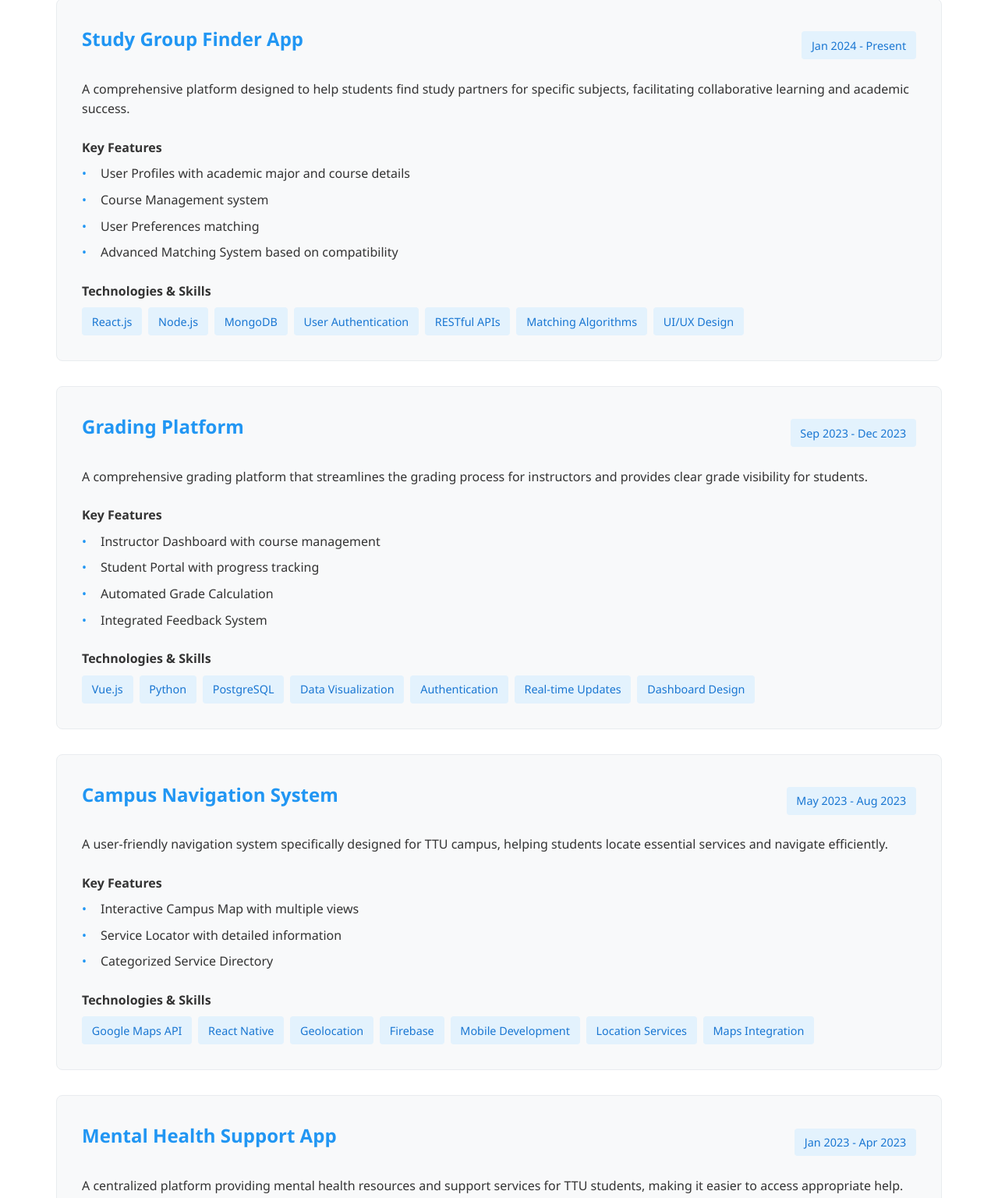
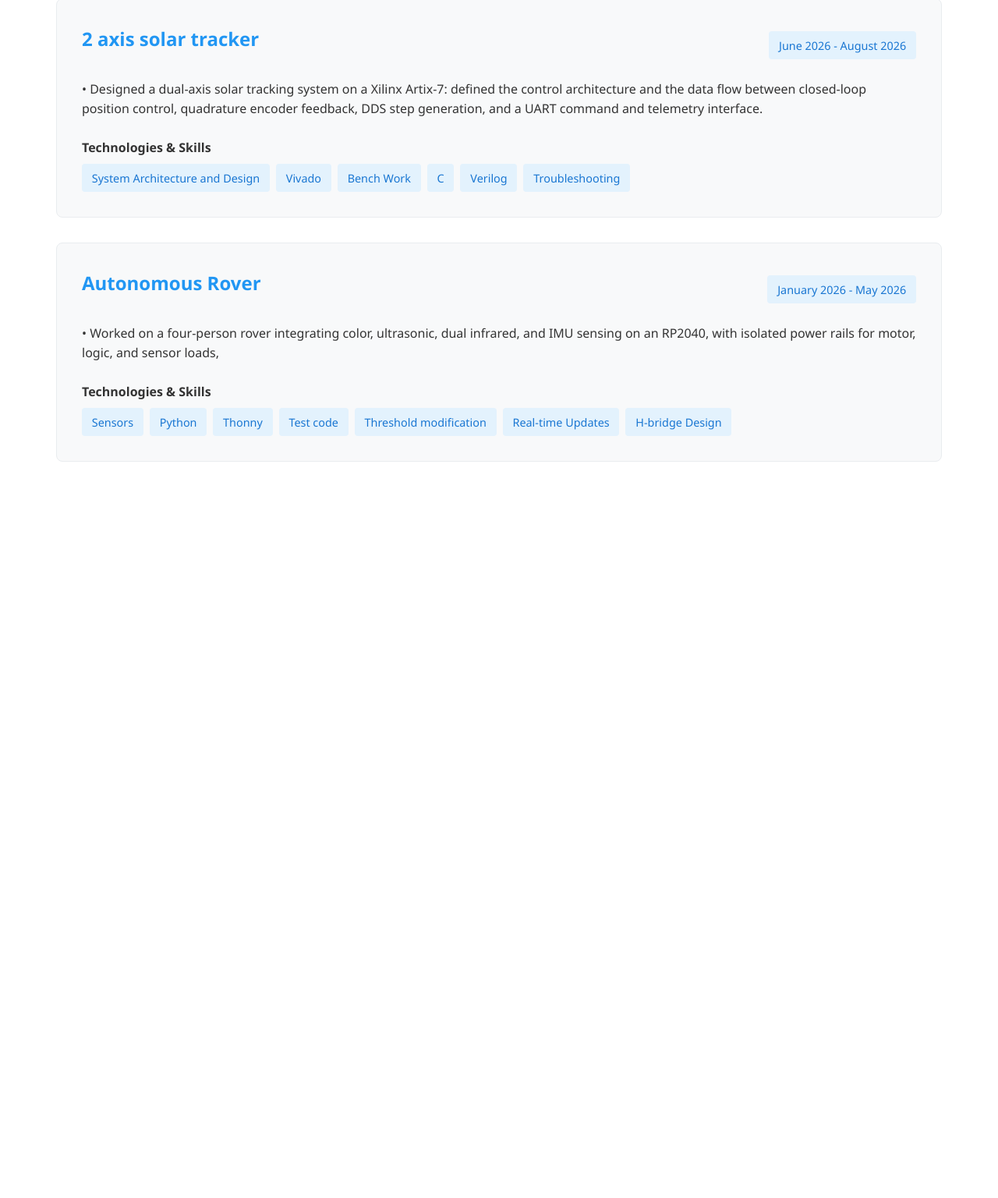
Before and after one commit to Deadxyx6359/Portfolio, a plain HTML site: page projects.html in a window 1280 px wide. Shown: the part 117-1653 px from the top of the page at 78% size. After the commit the page ends 800 px from the top, so only its background shows below. Drawn offline with Linux system fonts and the light colour scheme.

Commit message:
Projects and CV

```diff
--- a/projects.html
+++ b/projects.html
@@ -147,32 +147,22 @@
         <div class="project-card">
             <div class="project-header">
                 <div class="project-title-group">
-                    <h3 class="project-title">Study Group Finder App</h3>
+                    <h3 class="project-title">2 axis solar tracker</h3>
                 </div>
-                <span class="project-timeline">Jan 2024 - Present</span>
+                <span class="project-timeline">June 2026 - August 2026</span>
             </div>
             <div class="project-description">
-                <p>A comprehensive platform designed to help students find study partners for specific subjects, facilitating collaborative learning and academic success.</p>
-            </div>
-            <div class="key-features">
-                <h4>Key Features</h4>
-                <ul>
-                    <li>User Profiles with academic major and course details</li>
-                    <li>Course Management system</li>
-                    <li>User Preferences matching</li>
-                    <li>Advanced Matching System based on compatibility</li>
-                </ul>
+                <p>•	Designed a dual-axis solar tracking system on a Xilinx Artix-7: defined the control architecture and the data flow between closed-loop position control, quadrature encoder feedback, DDS step generation, and a UART command and telemetry interface.</p>
             </div>
             <div class="skills-section">
                 <h4>Technologies & Skills</h4>
                 <div class="skills-grid">
-                    <span class="skill-tag">React.js</span>
-                    <span class="skill-tag">Node.js</span>
-                    <span class="skill-tag">MongoDB</span>
-                    <span class="skill-tag">User Authentication</span>
-                    <span class="skill-tag">RESTful APIs</span>
-                    <span class="skill-tag">Matching Algorithms</span>
-                    <span class="skill-tag">UI/UX Design</span>
+                    <span class="skill-tag">System Architecture and Design</span>
+                    <span class="skill-tag">Vivado</span>
+                    <span class="skill-tag">Bench Work</span>
+                    <span class="skill-tag">C</span>
+                    <span class="skill-tag">Verilog</span>
+                    <span class="skill-tag">Troubleshooting</span>
                 </div>
             </div>
         </div>
@@ -181,131 +171,23 @@
         <div class="project-card">
             <div class="project-header">
                 <div class="project-title-group">
-                    <h3 class="project-title">Grading Platform</h3>
+                    <h3 class="project-title">Autonomous Rover</h3>
                 </div>
-                <span class="project-timeline">Sep 2023 - Dec 2023</span>
+                <span class="project-timeline">January 2026 - May 2026</span>
             </div>
             <div class="project-description">
-                <p>A comprehensive grading platform that streamlines the grading process for instructors and provides clear grade visibility for students.</p>
-            </div>
-            <div class="key-features">
-                <h4>Key Features</h4>
-                <ul>
-                    <li>Instructor Dashboard with course management</li>
-                    <li>Student Portal with progress tracking</li>
-                    <li>Automated Grade Calculation</li>
-                    <li>Integrated Feedback System</li>
-                </ul>
+                <p>•	Worked on a four-person rover integrating color, ultrasonic, dual infrared, and IMU sensing on an RP2040, with isolated power rails for motor, logic, and sensor loads,</p>
             </div>
             <div class="skills-section">
                 <h4>Technologies & Skills</h4>
                 <div class="skills-grid">
-                    <span class="skill-tag">Vue.js</span>
+                    <span class="skill-tag">Sensors</span>
                     <span class="skill-tag">Python</span>
-                    <span class="skill-tag">PostgreSQL</span>
-                    <span class="skill-tag">Data Visualization</span>
-                    <span class="skill-tag">Authentication</span>
+                    <span class="skill-tag">Thonny</span>
+                    <span class="skill-tag">Test code</span>
+                    <span class="skill-tag">Threshold modification</span>
                     <span class="skill-tag">Real-time Updates</span>
-                    <span class="skill-tag">Dashboard Design</span>
-                </div>
-            </div>
-        </div>
-
-        <!-- Campus Navigation System -->
-        <div class="project-card">
-            <div class="project-header">
-                <div class="project-title-group">
-                    <h3 class="project-title">Campus Navigation System</h3>
-                </div>
-                <span class="project-timeline">May 2023 - Aug 2023</span>
-            </div>
-            <div class="project-description">
-                <p>A user-friendly navigation system specifically designed for TTU campus, helping students locate essential services and navigate efficiently.</p>
-            </div>
-            <div class="key-features">
-                <h4>Key Features</h4>
-                <ul>
-                    <li>Interactive Campus Map with multiple views</li>
-                    <li>Service Locator with detailed information</li>
-                    <li>Categorized Service Directory</li>
-                </ul>
-            </div>
-            <div class="skills-section">
-                <h4>Technologies & Skills</h4>
-                <div class="skills-grid">
-                    <span class="skill-tag">Google Maps API</span>
-                    <span class="skill-tag">React Native</span>
-                    <span class="skill-tag">Geolocation</span>
-                    <span class="skill-tag">Firebase</span>
-                    <span class="skill-tag">Mobile Development</span>
-                    <span class="skill-tag">Location Services</span>
-                    <span class="skill-tag">Maps Integration</span>
-                </div>
-            </div>
-        </div>
-
-        <!-- Mental Health Support App -->
-        <div class="project-card">
-            <div class="project-header">
-                <div class="project-title-group">
-                    <h3 class="project-title">Mental Health Support App</h3>
-                </div>
-                <span class="project-timeline">Jan 2023 - Apr 2023</span>
-            </div>
-            <div class="project-description">
-                <p>A centralized platform providing mental health resources and support services for TTU students, making it easier to access appropriate help.</p>
-            </div>
-            <div class="key-features">
-                <h4>Key Features</h4>
-                <ul>
-                    <li>Comprehensive Resource Directory</li>
-                    <li>Appointment Scheduler</li>
-                    <li>Wellness Routine Tracker</li>
-                </ul>
-            </div>
-            <div class="skills-section">
-                <h4>Technologies & Skills</h4>
-                <div class="skills-grid">
-                    <span class="skill-tag">Flutter</span>
-                    <span class="skill-tag">Firebase</span>
-                    <span class="skill-tag">Calendar Integration</span>
-                    <span class="skill-tag">Health Data Management</span>
-                    <span class="skill-tag">Privacy & Security</span>
-                    <span class="skill-tag">API Integration</span>
-                    <span class="skill-tag">Cross-platform Development</span>
-                </div>
-            </div>
-        </div>
-
-        <!-- Job Application Tracker -->
-        <div class="project-card">
-            <div class="project-header">
-                <div class="project-title-group">
-                    <h3 class="project-title">Job Application Tracker</h3>
-                </div>
-                <span class="project-timeline">Sep 2022 - Dec 2022</span>
-            </div>
-            <div class="project-description">
-                <p>A comprehensive tool for students to manage their job applications, track progress, and prepare for interviews effectively.</p>
-            </div>
-            <div class="key-features">
-                <h4>Key Features</h4>
-                <ul>
-                    <li>Application Dashboard with status tracking</li>
-                    <li>Deadline Reminder System</li>
-                    <li>Document Management</li>
-                </ul>
-            </div>
-            <div class="skills-section">
-                <h4>Technologies & Skills</h4>
-                <div class="skills-grid">
-                    <span class="skill-tag">React.js</span>
-                    <span class="skill-tag">Node.js</span>
-                    <span class="skill-tag">MongoDB</span>
-                    <span class="skill-tag">Cloud Storage</span>
-                    <span class="skill-tag">Notification System</span>
-                    <span class="skill-tag">Document Processing</span>
-                    <span class="skill-tag">State Management</span>
+                    <span class="skill-tag">H-bridge Design</span>
                 </div>
             </div>
         </div>
```
Also changed, not shown: cv.html (+1 -1 lines).
